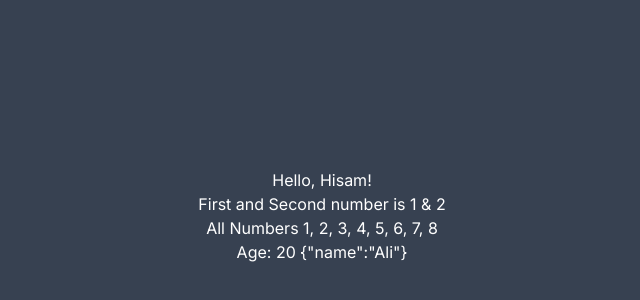
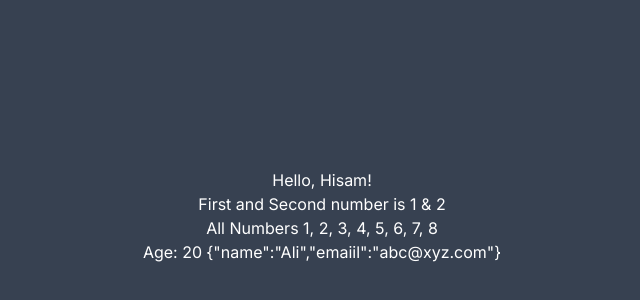
Before and after one commit to HisamNasir/ES6-esential, a Next.js app in the folder my-app/: page / in a window 1280 px wide. Shown: the part 184-484 px from the top of the page, without its empty margins (318-958 px from the left). Built offline with nearby package versions, Linux system fonts and the light colour scheme.

Commit message:
Update Task17.js

```diff
--- a/my-app/app/components/Task17.js
+++ b/my-app/app/components/Task17.js
@@ -3,7 +3,7 @@ import React from 'react';
 const Task17 = () => {
   const fname = 'Hisam';
   const numbers = [1, 2, 3];
-  const person = { name: 'Ali', age: 20 };
+  const person = { name: 'Ali', age: 20, emaiil: 'abc@xyz.com' };
 
   const greeting = `Hello, ${fname}!`; //Template Literals:
   const [first, second] = numbers;  //Destructuring
```
